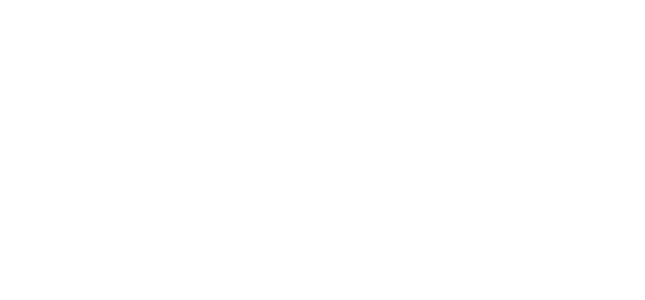
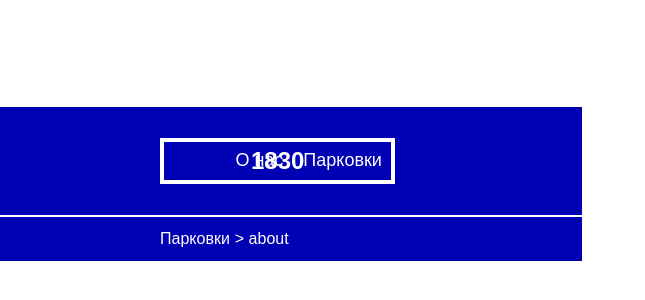
Before and after one commit to Andrest31/Parking_bmstu_frontend, a React (Vite) app in the folder parking_bmstu/: page /about in a window 1280 px wide. Before the commit this address had no page. Shown: the part 176-476 px from the top of the page, without its empty margins (0-645 px from the left). Built offline with nearby package versions, Linux system fonts and the light colour scheme.

Commit message:
Внедрил крошки и навбар

```diff
--- a/parking_bmstu/src/App.tsx
+++ b/parking_bmstu/src/App.tsx
@@ -2,13 +2,14 @@
 import { BrowserRouter as Router, Route, Routes } from 'react-router-dom';
 import MainPage from './pages/MainPage/MainPage';
 import ParkingPage from './pages/ParkingPage/ParkingPage';
-import { CARDS_DATA } from './modules/mock';
+import GuestPage from './pages/GuestPage/GuestPage';
 
 const App: React.FC = () => {
   return (
     <Router>
       <Routes>
         <Route path="/" element={<MainPage />} />
+        <Route path="/about" element={<GuestPage />} />
         <Route
           path="/parking/:id"
           element={<ParkingPage />}
--- /dev/null
+++ b/parking_bmstu/src/components/BreadCrumps/BreadCrumps.css
@@ -0,0 +1,29 @@
+/* Breadcrumbs.css */
+.breadcrumbs {
+  display: flex;
+  align-items: center;
+  padding-left: 160px; /* Отступ слева 200px */
+  padding-right: 160px;
+  padding-top: 10px;
+  padding-bottom: 10px;
+  font-size: 16px;
+  background-color: #0000b4; /* Цвет ссылок */
+
+}
+
+.breadcrumbs a {
+  text-decoration: none; /* Убираем подчеркивание */
+  color: #ffffff; /* Цвет ссылок */
+}
+
+.breadcrumbs a:hover {
+  text-decoration: underline; /* Подчеркивание при наведении */
+}
+
+.breadcrumbs span {
+  margin: 0 5px; /* Отступ между элементами */
+}
+
+.breadcrumbs span:before {
+  content: " > "; /* Разделитель ">" */
+}
--- /dev/null
+++ b/parking_bmstu/src/components/BreadCrumps/BreadCrumps.tsx
@@ -0,0 +1,55 @@
+// components/Breadcrumbs.tsx
+import React, { useState, useEffect } from 'react';
+import { useLocation, Link, useParams } from 'react-router-dom';
+import './BreadCrumps.css'
+import { fetchParkingById } from '../../API/parkingsApi'; // Импорт API-запроса
+
+const Breadcrumbs: React.FC = () => {
+  const location = useLocation();
+  const { id } = useParams<{ id: string }>();
+  const [parkingName, setParkingName] = useState<string | null>(null);
+
+  const pathnames = location.pathname.split('/').filter((x) => x);
+
+  // Загружаем имя парковки, если текущий URL включает её ID
+  useEffect(() => {
+    if (id) {
+      const loadParkingName = async () => {
+        try {
+          const parking = await fetchParkingById(Number(id));
+          setParkingName(parking.name);
+        } catch (error) {
+          console.error("Ошибка загрузки названия парковки:", error);
+          setParkingName("Неизвестная парковка"); // Фолбэк на случай ошибки
+        }
+      };
+      loadParkingName();
+    }
+  }, [id]);
+
+  return (
+    <div className="breadcrumbs">
+      <Link to="/">Парковки</Link>
+      {pathnames.map((value, index) => {
+        const to = `/${pathnames.slice(0, index + 1).join('/')}`;
+
+        // Условие для показа "Парковка > [Имя парковки]"
+        let breadcrumbLabel = value;
+        if (value === 'parking') {
+          breadcrumbLabel = '';
+        } else if (id && value === id) {
+          breadcrumbLabel = parkingName || id;
+        }
+
+        return (
+          <span key={to}>
+            {' '}
+            <Link to={to}>{breadcrumbLabel}</Link>
+          </span>
+        );
+      })}
+    </div>
+  );
+};
+
+export default Breadcrumbs;
--- a/parking_bmstu/src/components/Header/Header.css
+++ b/parking_bmstu/src/components/Header/Header.css
@@ -0,0 +1,50 @@
+/* Header.css */
+header {
+    display: flex;
+    justify-content: space-between; /* Распределение элементов по краям */
+    align-items: center; /* Выравнивание по вертикали */
+    border-bottom: #ffffff;
+    border-bottom: 2px solid white;
+    height: 110px;
+    background-color: #0000b4;
+    padding: 0px;
+    justify-content: flex-start;
+    position: relative;
+    text-align: center;
+  }
+
+  .header-left {
+    flex: 1;
+  }
+
+  .header-center {
+    flex: 2;
+    right: 200px;
+    justify-content: center; /* Центрируем NavBar */
+  }
+
+
+  .navbar ul {
+    display: flex;
+    justify-content: right;
+    right: 200px;
+    list-style-type: none;
+    gap: 20px;
+  }
+
+  .navbar a {
+    color: white;
+    text-decoration: none;
+    font-size: 18px;
+  }
+
+
+header h1 {
+    font-size: 24px;
+    margin: 0;
+    font-family: 'Dela Gothic One', sans-serif;
+    top: 50%;
+    left: 160px;
+    margin: 0;
+    color: white;
+}
--- a/parking_bmstu/src/components/Header/Header.tsx
+++ b/parking_bmstu/src/components/Header/Header.tsx
@@ -1,5 +1,7 @@
+// Header.tsx
 import React from 'react';
 import { Link } from 'react-router-dom';
+import Navbar from '../NavBar/NavBar'; // Импортируем Navbar
 import './Header.css'; // Добавьте стили для компонента
 
 const Header: React.FC = () => {
@@ -12,6 +14,9 @@
           </Link>
         </div>
       </a>
+      <div className="header-center">
+        <Navbar /> {/* Добавляем Navbar в центр */}
+      </div>
     </header>
   );
 };
--- /dev/null
+++ b/parking_bmstu/src/components/NavBar/NavBar.css
@@ -0,0 +1,25 @@
+/* Navbar.css */
+.navbar {
+    display: flex;
+    justify-content: center;
+    align-items: center;
+  }
+
+  .navbar ul {
+    display: flex;
+    gap: 20px;
+    list-style-type: none;
+  }
+
+  .navbar li {
+    display: inline;
+  }
+
+  .navbar a {
+    color: white;
+    text-decoration: none;
+  }
+
+  .navbar a:hover {
+    text-decoration: underline;
+  }
--- /dev/null
+++ b/parking_bmstu/src/components/NavBar/NavBar.tsx
@@ -0,0 +1,20 @@
+// components/Navbar.tsx
+import React from 'react';
+import { Link } from 'react-router-dom';
+
+const Navbar: React.FC = () => {
+  return (
+    <nav className="navbar">
+      <ul>
+        <li>
+          <Link to="/about">О нас</Link>
+        </li>
+        <li>
+          <Link to="/">Парковки</Link>
+        </li>
+      </ul>
+    </nav>
+  );
+};
+
+export default Navbar;
--- a/parking_bmstu/src/pages/GuestPage/GuestPage.css
+++ b/parking_bmstu/src/pages/GuestPage/GuestPage.css
@@ -0,0 +1,51 @@
+/* Header.css */
+header {
+    display: flex;
+    justify-content: space-between; /* Распределение элементов по краям */
+    align-items: center; /* Выравнивание по вертикали */
+    border-bottom: #ffffff;
+    border-bottom: 2px solid white;
+    height: 110px;
+    background-color: #0000b4;
+    padding: 0px;
+    justify-content: flex-start;
+    position: relative;
+    text-align: center;
+  }
+
+  .header-left {
+    flex: 1;
+  }
+
+  .header-center {
+    flex: 2;
+    margin-right: 200px;
+    justify-content: center; /* Центрируем NavBar */
+  }
+
+
+  .navbar ul {
+    display: flex;
+    justify-content: right;
+    right: 200px;
+
+    list-style-type: none;
+    gap: 20px;
+  }
+
+  .navbar a {
+    color: white;
+    text-decoration: none;
+    font-size: 18px;
+  }
+
+
+header h1 {
+    font-size: 24px;
+    margin: 0;
+    font-family: 'Dela Gothic One', sans-serif;
+    top: 50%;
+    left: 160px;
+    margin: 0;
+    color: white;
+}
--- a/parking_bmstu/src/pages/GuestPage/GuestPage.tsx
+++ b/parking_bmstu/src/pages/GuestPage/GuestPage.tsx
@@ -0,0 +1,20 @@
+// src/pages/GuestPage/GuestPage.tsx
+import React from 'react';
+import Header from '../../components/Header/Header';
+import Breadcrumbs from '../../components/BreadCrumps/BreadCrumps';
+import './GuestPage.css'; // Если нужно, добавьте стили для GuestPage
+
+const GuestPage: React.FC = () => {
+  return (
+    <div>
+      <Header /> {/* Добавляем Navbar сюда */}
+      <Breadcrumbs /> {/* Добавляем Breadcrumbs сюда */}
+      <main>
+        <h1>О нас</h1>
+        <p>Информация о нас...</p>
+      </main>
+    </div>
+  );
+};
+
+export default GuestPage;
--- a/parking_bmstu/src/pages/ParkingPage/ParkingPage.tsx
+++ b/parking_bmstu/src/pages/ParkingPage/ParkingPage.tsx
@@ -3,8 +3,9 @@
 import { useParams } from 'react-router-dom';
 import Header from '../../components/Header/Header';
 import Footer from '../../components/Footer/Footer';
+import Breadcrumbs from '../../components/BreadCrumps/BreadCrumps'; // Импортируем компонент Breadcrumbs
 import './ParkingPage.css';
-import { CARDS_DATA } from '../../modules/mock'; // Импортируем мок-данные
+import { CARDS_DATA } from '../../modules/mock';
 import { fetchParkingById } from '../../API/parkingsApi';
 
 const ParkingPage: React.FC = () => {
@@ -19,12 +20,12 @@
       setIsLoading(true);
       try {
         const data = await fetchParkingById(Number(id));
-        setParking(data); // Данные из API
+        setParking(data);
       } catch (error) {
         console.error('Ошибка при загрузке парковки:', error);
         setIsError(true);
         const fallbackParking = CARDS_DATA.find((card) => card.id === parseInt(id || '0'));
-        setParking(fallbackParking || null); // Используем мок-данные
+        setParking(fallbackParking || null);
       } finally {
         setIsLoading(false);
       }
@@ -44,6 +45,7 @@
   return (
     <div>
       <Header />
+      <Breadcrumbs /> {/* Добавляем Breadcrumbs сюда */}
       <main>
         <div className="hero">
           <h2>Аренда места у {parking.name}</h2>
```
Also changed, not shown: parking_bmstu/src/pages/MainPage/MainPage.tsx (+17 -22 lines).
